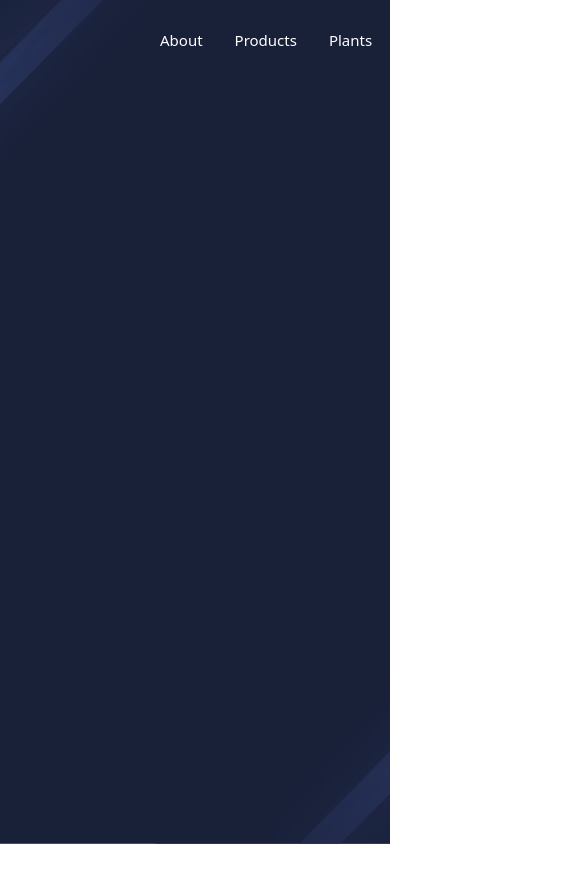
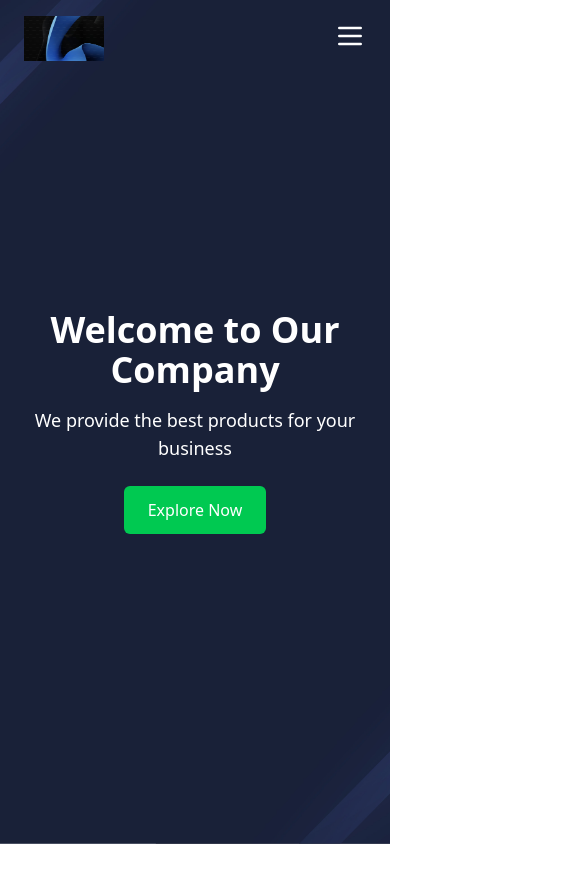
Before and after one commit to Laiba60/Tailwind-Practice-Projects, a React (Vite) app: page / in a window 390 px wide. Shown: the top 882 px of the page, 585 px wide, since content can reach past the window. Built offline with nearby package versions, Linux system fonts and the light colour scheme.

Commit message:
Add  the text above the project

```diff
--- a/src/components/Header.jsx
+++ b/src/components/Header.jsx
@@ -1,8 +1,9 @@
-import React from 'react'
-import Banner from '../assets/images/Banner.jpg'
-import Logo from '../assets/images/Logo.avif'
+import React, { useState } from "react";
+import Banner from "../assets/images/Banner.jpg";
+import Logo from "../assets/images/Logo.avif";
 
 const Header = () => {
+  const [isOpen, setIsOpen] = useState(false);
   const menuItems = [
     "About",
     "Products",
@@ -11,8 +12,8 @@ const Header = () => {
     "Gallery",
     "Animation",
     "Specification",
-    "Contact Us"
-  ]
+    "Contact ",
+  ];
 
   return (
     <section
@@ -20,22 +21,21 @@ const Header = () => {
       style={{ backgroundImage: `url(${Banner})` }}
     >
       <header className="py-4">
-        <div className="max-w-[1240px] mx-auto flex justify-between items-center px-40">
+        <div className="max-w-[1240px] mx-auto flex justify-between items-center px-6 sm:px-10 md:px-20 lg:px-40">
 
           {/* Logo */}
           <figure>
-            <img src={Logo} alt="Logo" className="w-15 h-auto" />
-
+            <img src={Logo} alt="Logo" className="w-20 h-auto" />
           </figure>
 
-          {/* Navigation */}
-          <nav>
-            <ul className="flex items-center gap-8">
-              {menuItems.map(item => (
+          {/* Desktop Navigation */}
+          <nav className="hidden md:flex">
+            <ul className="flex items-center gap-6 lg:gap-10">
+              {menuItems.map((item) => (
                 <li key={item}>
                   <a
                     href="#"
-                    className="text-white text-[15px] font-[var(--font-jost)] hover:text-green-400 transition"
+                    className="text-white text-[15px] font-[var(--font-jost)] uppercase hover:text-green-400 transition"
                   >
                     {item}
                   </a>
@@ -44,10 +44,80 @@ const Header = () => {
             </ul>
           </nav>
 
+          {/* Mobile Hamburger Menu */}
+          <div className="md:hidden">
+            <button
+              onClick={() => setIsOpen(!isOpen)}
+              className="text-white focus:outline-none"
+            >
+              {/* Hamburger icon */}
+              {isOpen ? (
+                <svg
+                  xmlns="http://www.w3.org/2000/svg"
+                  className="h-8 w-8"
+                  fill="none"
+                  viewBox="0 0 24 24"
+                  stroke="currentColor"
+                  strokeWidth={2}
+                >
+                  <path
+                    strokeLinecap="round"
+                    strokeLinejoin="round"
+                    d="M6 18L18 6M6 6l12 12"
+                  />
+                </svg>
+              ) : (
+                <svg
+                  xmlns="http://www.w3.org/2000/svg"
+                  className="h-8 w-8"
+                  fill="none"
+                  viewBox="0 0 24 24"
+                  stroke="currentColor"
+                  strokeWidth={2}
+                >
+                  <path
+                    strokeLinecap="round"
+                    strokeLinejoin="round"
+                    d="M4 6h16M4 12h16M4 18h16"
+                  />
+                </svg>
+              )}
+            </button>
+          </div>
         </div>
+
+        {/* Mobile Menu */}
+        {isOpen && (
+          <nav className="md:hidden bg-black bg-opacity-80">
+            <ul className="flex flex-col items-center gap-6 py-6">
+              {menuItems.map((item) => (
+                <li key={item}>
+                  <a
+                    href="#"
+                    className="text-white text-[18px] font-[var(--font-jost)] uppercase hover:text-green-400 transition"
+                    onClick={() => setIsOpen(false)} // Close menu on click
+                  >
+                    {item}
+                  </a>
+                </li>
+              ))}
+            </ul>
+          </nav>
+        )}
       </header>
+      <div className="absolute inset-0 flex flex-col justify-center items-center text-center z-10 px-4">
+        <h1 className="text-white text-4xl md:text-6xl font-[var(--font-jost)] font-bold mb-4">
+          Welcome to Our Company
+        </h1>
+        <p className="text-white text-lg md:text-2xl mb-6">
+          We provide the best products for your business
+        </p>
+        <button className="bg-green-500 text-white px-6 py-3 rounded-md hover:bg-green-600 transition">
+          Explore Now
+        </button>
+      </div>
     </section>
-  )
-}
+  );
+};
 
-export default Header
+export default Header;
```
